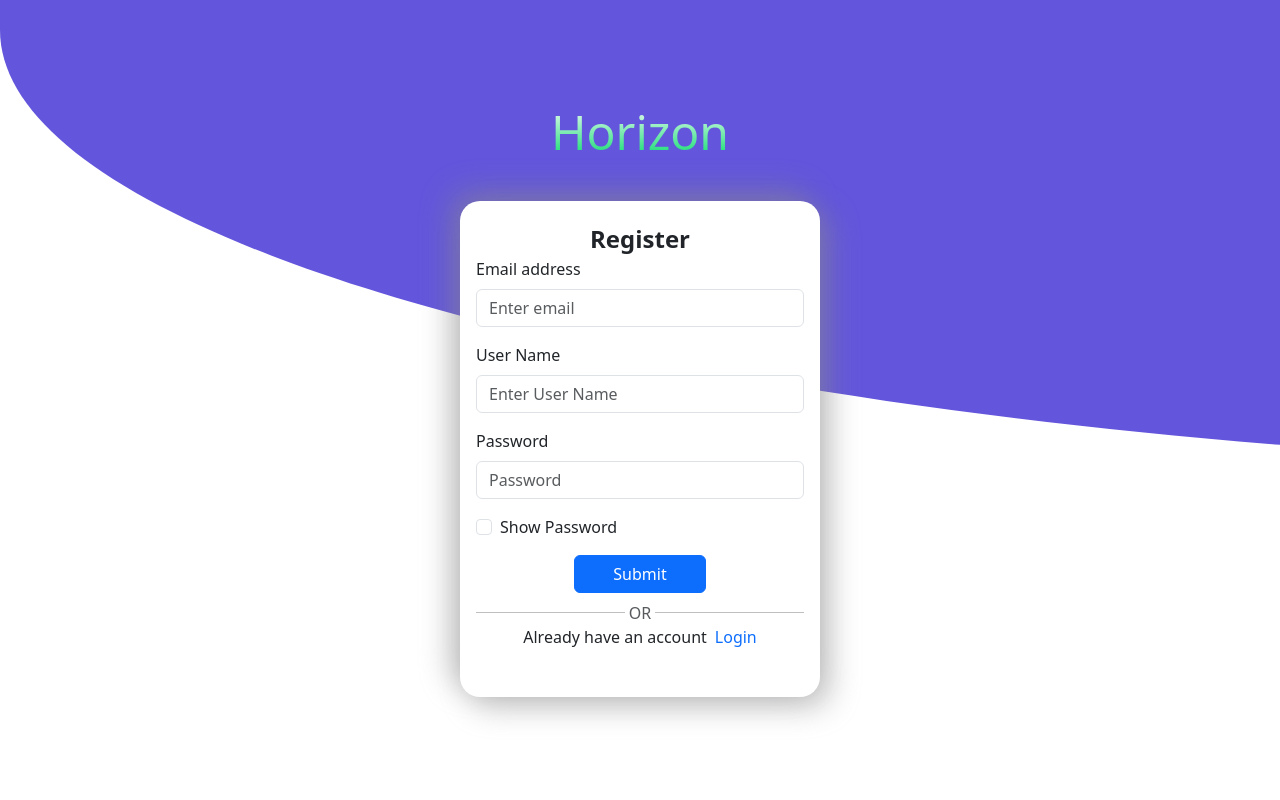
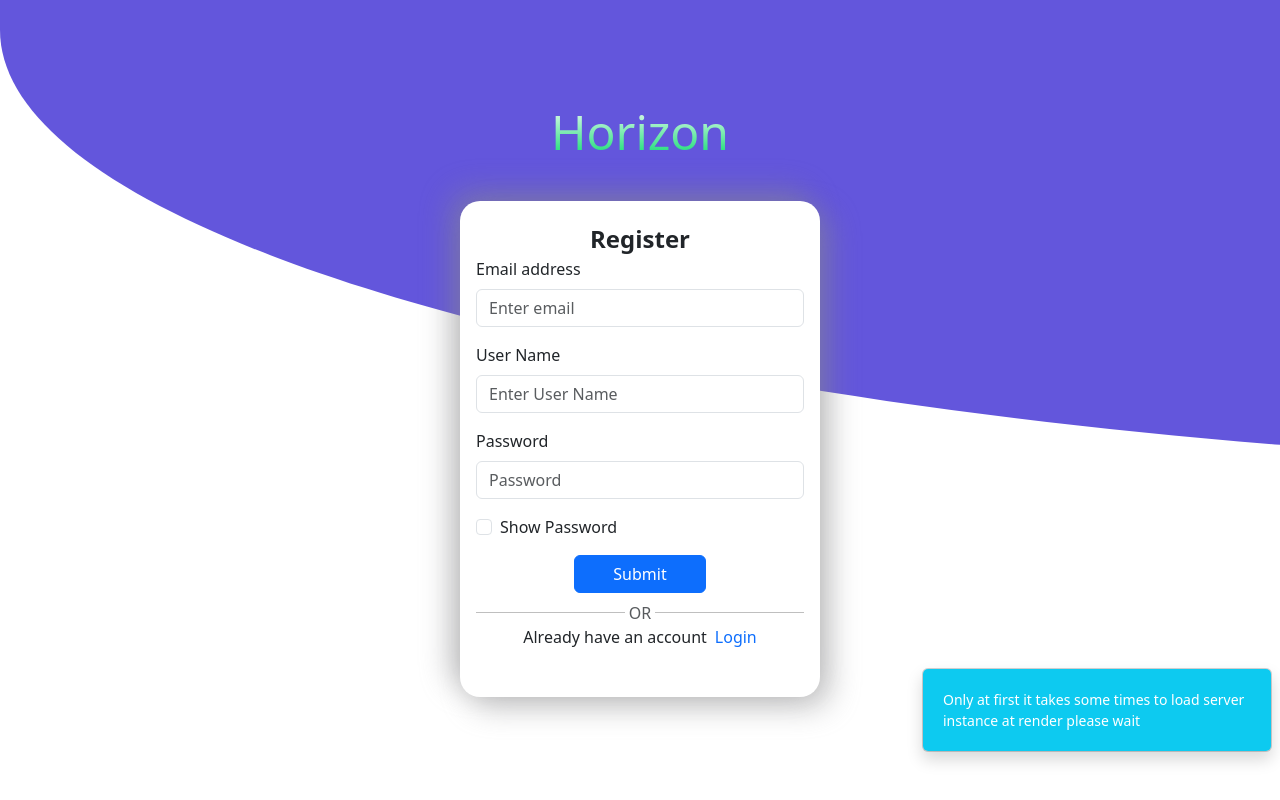
Before and after one commit to Praveen8161/horizon_blog, a React (Vite) app: page /login in a window 1280 px wide. Both pictures are taken after a click on the element "Register". Built offline with nearby package versions, Linux system fonts and the light colour scheme.

Commit message:
chor: render server loaidng takes time info

```diff
--- a/src/Pages/Login.tsx
+++ b/src/Pages/Login.tsx
@@ -105,6 +105,16 @@ const Login = () => {
       const currUser: user | null = JSON.parse(userItem);
       if (currUser?.email) navigate("/", { replace: true });
     }
+  }, []);
+
+  // Server Notify
+  useEffect(() => {
+    setToast(() => ({
+      show: true,
+      background: "info",
+      message:
+        "Only at first it takes some times to load server instance at render please wait",
+    }));
   }, []);
 
   return (
--- a/src/Pages/Register.tsx
+++ b/src/Pages/Register.tsx
@@ -106,6 +106,16 @@ const Register = () => {
       const currUser: user | null = JSON.parse(userItem);
       if (currUser?.email) navigate("/", { replace: true });
     }
+  }, []);
+
+  // Server Notify
+  useEffect(() => {
+    setToast(() => ({
+      show: true,
+      background: "info",
+      message:
+        "Only at first it takes some times to load server instance at render please wait",
+    }));
   }, []);
 
   return (
```
